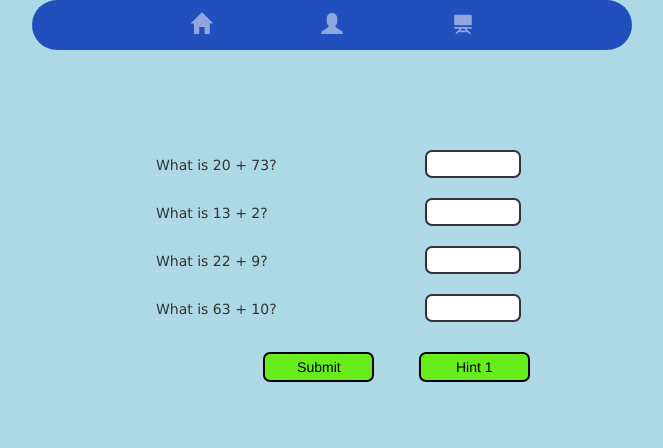
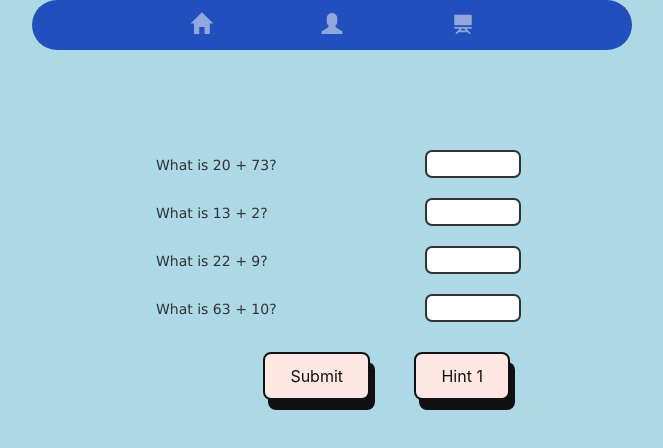
Before and after one commit to Stone-Monkey1/PersonalAPP, an Angular app: page /puzzle1 in a window 1280 px wide. Shown: the top 448 px of the page, without its empty margins (308-971 px from the left). Built offline with nearby package versions, Linux system fonts and the light colour scheme.

Commit message:
Puzzle 3 development

```diff
--- a/src/app/app-routing.module.ts
+++ b/src/app/app-routing.module.ts
@@ -5,6 +5,7 @@ import { HomeComponent } from './home/home.component';
 import { ProjectsComponent } from './projects/projects.component';
 import { Puzzle1MathComponent } from './puzzles/puzzle1-math/puzzle1-math.component';
 import { Puzzle2Component } from './puzzles/puzzle2/puzzle2.component';
+import { Puzzle3Component } from './puzzles/puzzle3/puzzle3.component';
 
 const routes: Routes = [
   {path: '', component: HomeComponent},
@@ -12,6 +13,7 @@ const routes: Routes = [
   {path: 'projects', component: ProjectsComponent},
   {path: 'puzzle1', component: Puzzle1MathComponent},
   {path: '93153173', component: Puzzle2Component},
+  {path: '8463', component: Puzzle3Component},
   {path: '**', component: HomeComponent, pathMatch: 'full'},
 ];
 
--- a/src/app/app.module.ts
+++ b/src/app/app.module.ts
@@ -12,6 +12,7 @@ import { AboutComponent } from './about/about.component';
 import { Puzzle1MathComponent } from './puzzles/puzzle1-math/puzzle1-math.component';
 import { TextInputComponent } from './_forms/text-input/text-input.component';
 import { Puzzle2Component } from './puzzles/puzzle2/puzzle2.component';
+import { Puzzle3Component } from './puzzles/puzzle3/puzzle3.component';
 
 @NgModule({
   declarations: [
@@ -22,7 +23,8 @@ import { Puzzle2Component } from './puzzles/puzzle2/puzzle2.component';
     AboutComponent,
     Puzzle1MathComponent,
     TextInputComponent,
-    Puzzle2Component
+    Puzzle2Component,
+    Puzzle3Component
   ],
   imports: [
     BrowserModule,
--- a/src/app/home/home.component.css
+++ b/src/app/home/home.component.css
@@ -1,5 +1,6 @@
 .container {
   margin-top: 100px;
+  cursor: default;
 }
 h1 {
   font-family: Lucida Handwriting;
--- a/src/app/puzzles/puzzle1-math/puzzle1-math.component.css
+++ b/src/app/puzzles/puzzle1-math/puzzle1-math.component.css
@@ -11,7 +11,7 @@ div.statement {
     display: inline;
     float: left;
     width: 125px;
-    font-family:'Lucida Sans', 'Lucida Sans Regular', 'Lucida Grande', 'Lucida Sans Unicode', Geneva, Verdana, sans-serif;
+    font-family: 'Lucida Sans', 'Lucida Sans Regular', 'Lucida Grande', 'Lucida Sans Unicode', Geneva, Verdana, sans-serif;
 }
 
 .container {
@@ -33,40 +33,36 @@ div.statement {
 button.btn {
     margin-top: 10px;
     margin-left: 4%;
-    margin-bottom: 2%;
-    align-content: center;
-    background-color: rgb(104, 237, 28);
-    border: solid 2px;
-    border-color: black;
-    color: black;
-    padding: 3px;
     border-radius: 7px;
-    width: 10%;
+    width: auto;
+    max-width: 100%;
+    background-color: #fee6e3;
+    border: 2px solid #111;
+    border-radius: 8px;
+    box-sizing: border-box;
+    color: #111;
+    cursor: pointer;
+    display: inline;
+    font-family: Inter, sans-serif;
+    font-size: 16px;
+    height: 48px;
+    justify-content: center;
+    padding: 0 25px;
+    text-align: center;
+    box-shadow: 5px 10px;
+    transition: box-shadow .3s;
 }
 
-button.btn2 {
-    margin-top: 10px;
-    margin-left: 18%;
-    margin-bottom: 2%;
-    background-color: rgb(104, 237, 28);
+button.btn:hover {
+    box-shadow: 0 0 11px rgba(33,33,33,.2);
+  }
+
+p {
+    margin-top: 15px;
+    max-width: 500px;
     border: solid 2px;
-    border-color: black;
-    color: black;
+    border-radius: 7px;
+    border-color: rgb(243, 128, 5);
     padding: 3px;
-    border-radius: 7px;
-    width: 10%;
+    background-color: white
 }
-
-button.btn3 {
-    margin-top: 10px;
-    margin-left: 15%;
-    margin-bottom: 2%;
-    background-color: rgb(104, 237, 28);
-    border: solid 2px;
-    border-color: black;
-    color: black;
-    padding: 3px;
-    border-radius: 7px;
-    width: 10%;
-    width: auto;
-}
--- a/src/app/puzzles/puzzle1-math/puzzle1-math.component.html
+++ b/src/app/puzzles/puzzle1-math/puzzle1-math.component.html
@@ -22,11 +22,11 @@
     <div id="hint1">
         <p>Hint 1. Do you notice any similarities in the numbers once they are submitted? What could you do with them?
         </p>
-        <button type="button" class="btn2 btn-success" (click)="toggleHint2()">Hint 2</button>
+        <button type="button" class="btn btn-success" (click)="toggleHint2()">Hint 2</button>
     </div>
     <div id="hint2">
         <p>Hint 2. Where could you input these numbers to change your page location?</p>
-        <button type="button" class="btn3 btn-success" (click)="toggleHint3()">I WANT THE ANSWER NOW</button>
+        <button type="button" class="btn btn-success" (click)="toggleHint3()">I WANT THE ANSWER NOW</button>
     </div>
     <div id="hint3">
         <p>Delete "puzzle1" from the URL and replace it with the answers you found from the question as if they were one
--- a/src/app/puzzles/puzzle2/puzzle2.component.css
+++ b/src/app/puzzles/puzzle2/puzzle2.component.css
@@ -1,22 +1,55 @@
 body {
+
+    background-size: cover;
     width: 100vw;
     min-height: 100vh;
     background-color: black;
-    animation: background-color 0.5s;
-    animation-delay: 3s;
 }
 
-@keyframes background-color {
-    99.9% {
-        background: lightblue;
+div.instructions {
+    text-align: center;
+    color: aliceblue;
+    /* animation-name: disappear;
+    animation-duration: 0.5s;
+    animation-delay: 6s; */
+    animation-fill-mode: forwards;
+    animation-iteration-count: 1;
+    cursor: default;
+}
+
+@keyframes disappear {
+    0% {
+        opacity: 1;
     }
+
     100% {
-        background: black;
+        opacity: 0;
     }
 }
 
-button{
+.btn-primary {
+    position: relative;
     size: small;
-    display: block;
-    position: absolute;
+    border: transparent;
+    opacity: 0;
+    animation-name: opacityOnAndOff;
+    animation-duration: 0.2s;
+    animation-delay: 7s;
+    animation-fill-mode: forwards;
+    animation-iteration-count: 1;
+    cursor: default;
 }
+
+@keyframes opacityOnAndOff {
+    0% {
+        opacity: 0;
+    }
+
+    50% {
+        opacity: 1;
+    }
+
+    100% {
+        opacity: 0;
+    }
+}
--- a/src/app/puzzles/puzzle2/puzzle2.component.html
+++ b/src/app/puzzles/puzzle2/puzzle2.component.html
@@ -1,3 +1,11 @@
 <body>
-    <button (click)="RandomButtonLocation()">Random</button>
+    <div class="instructions">
+        <h1>Click the button!</h1>
+        <p>It will appear after 5 seconds</p>
+    </div>
+    <div class="reset">
+        <h1>If you missed it, click this!</h1>
+        <button class="btn1" routerLink="/8463">Random</button>
+    </div>
+    <button id="click" class="btn btn-primary" routerLink="/8463">Random</button>
 </body>
--- a/src/app/puzzles/puzzle2/puzzle2.component.ts
+++ b/src/app/puzzles/puzzle2/puzzle2.component.ts
@@ -10,28 +10,37 @@ export class Puzzle2Component implements OnInit {
   constructor() { }
 
   ngOnInit(): void {
-    this.SpawnRandomButton();
+    this.SpawnButton();
+    this.BlockInspect();
   }
 
-  SpawnRandomButton() {
-    var b = document.querySelector("button");
-    b.onload
-    function change() {
-      var i = Math.floor(Math.random() * window.innerWidth);
-      var j = Math.floor(Math.random() * window.innerHeight);
-      b.style.left = i + "px";
-      b.style.top = j + "px";
+  SpawnButton() {
+    var button = document.querySelector<HTMLElement>('#click');
+    var randomTop = getRandomNumber(0, (window.innerHeight - 100));
+    var randomLeft = getRandomNumber(0, (window.innerWidth - 100));
+
+    button.style.top = randomTop + "px";
+    button.style.left = randomLeft + "px";
+
+    function getRandomNumber(min, max) {
+      return Math.random() * (max - min) + min;
     }
   }
 
-  RandomButtonLocation() {
-    var b = document.querySelector("button");
-    b.addEventListener("click", change);
-    function change() {
-      var i = Math.floor(Math.random() * window.innerWidth);
-      var j = Math.floor(Math.random() * window.innerHeight);
-      b.style.left = i + "px";
-      b.style.top = j + "px";
+  BlockInspect() {
+    document.onkeydown = function (e) {
+      if (e.key == 'Enter') {
+        return false;
+      }
+      if (e.ctrlKey && e.shiftKey && e.keyCode == 'I'.charCodeAt(0)) {
+        return false;
+      }
+      if (e.ctrlKey && e.shiftKey && e.keyCode == 'J'.charCodeAt(0)) {
+        return false;
+      }
+      if (e.ctrlKey && e.keyCode == 'U'.charCodeAt(0)) {
+        return false;
+      }
     }
   }
 }
--- /dev/null
+++ b/src/app/puzzles/puzzle3/puzzle3.component.css
@@ -0,0 +1,31 @@
+body {
+    padding: 0;
+    margin: 0;
+    background-color: #2196f3;
+}
+
+.container {
+    display: flex;
+    align-items: center;
+    justify-content: center;
+    width: 100%;
+    height: 100vh;
+}
+
+.bubble {
+    width: 250px;
+    height: 250px;
+    border-radius: 69% 54% 67% 74%;
+    background: linear-gradient(45deg, #fdf8f89a, #fdf8f82e);
+    border: 1px solid #ffffff47;
+    animation: rotate_bubbles 5s linear infinite;
+}
+
+@keyframes rotate_bubbles {
+    0%{
+        transform: rotate(0deg)
+    }
+    100%{
+        transform: rotate(360deg)
+    }
+}
--- /dev/null
+++ b/src/app/puzzles/puzzle3/puzzle3.component.html
@@ -0,0 +1,11 @@
+<head>
+    <meta charset="UTF-8">
+    <meta name="viewport" content="width=device-width, initial-scale=1.0">
+    <title>Realistic Bubbles</title>
+</head>
+
+<body>
+    <div class="container">
+        <div class="bubble"></div>
+    </div>
+</body>
--- /dev/null
+++ b/src/app/puzzles/puzzle3/puzzle3.component.ts
@@ -0,0 +1,48 @@
+import { Component, OnInit } from '@angular/core';
+
+@Component({
+  selector: 'app-puzzle3',
+  templateUrl: './puzzle3.component.html',
+  styleUrls: ['./puzzle3.component.css']
+})
+export class Puzzle3Component implements OnInit {
+
+  constructor() { }
+
+  ngOnInit(): void {
+    this.bubbleGenerator();
+  }
+
+  bubbleGenerator() {
+    function createBubble() {
+      const container = document.querySelector(".container");
+      const createElement = document.createElement("div");
+      createElement.className = "bubble";
+      createElement.style.position = "absolute";
+      createElement.style.bottom = "-50px";
+      createElement.style.background = "transparent";
+      createElement.style.borderRadius = "50%";
+      createElement.style.pointerEvents = "none";
+      createElement.style.boxShadow = "inset 0 0 10px rgba(255,255,255,0.5)";
+      createElement.style.animation = "@rotate_bubbles 4s linear infinite";
+
+      var size = Math.random() * 60;
+
+      createElement.style.width = 20 + size + 'px';
+      createElement.style.height = 20 + size + 'px';
+      createElement.style.left = Math.random() * innerWidth + 'px';
+      container.appendChild(createElement);
+
+      setTimeout(() => {
+        createElement.remove()
+      }, 4000);
+    }
+    setInterval(createBubble,50);
+  }
+
+  spanToBubble() {
+
+  }
+
+
+}
```
